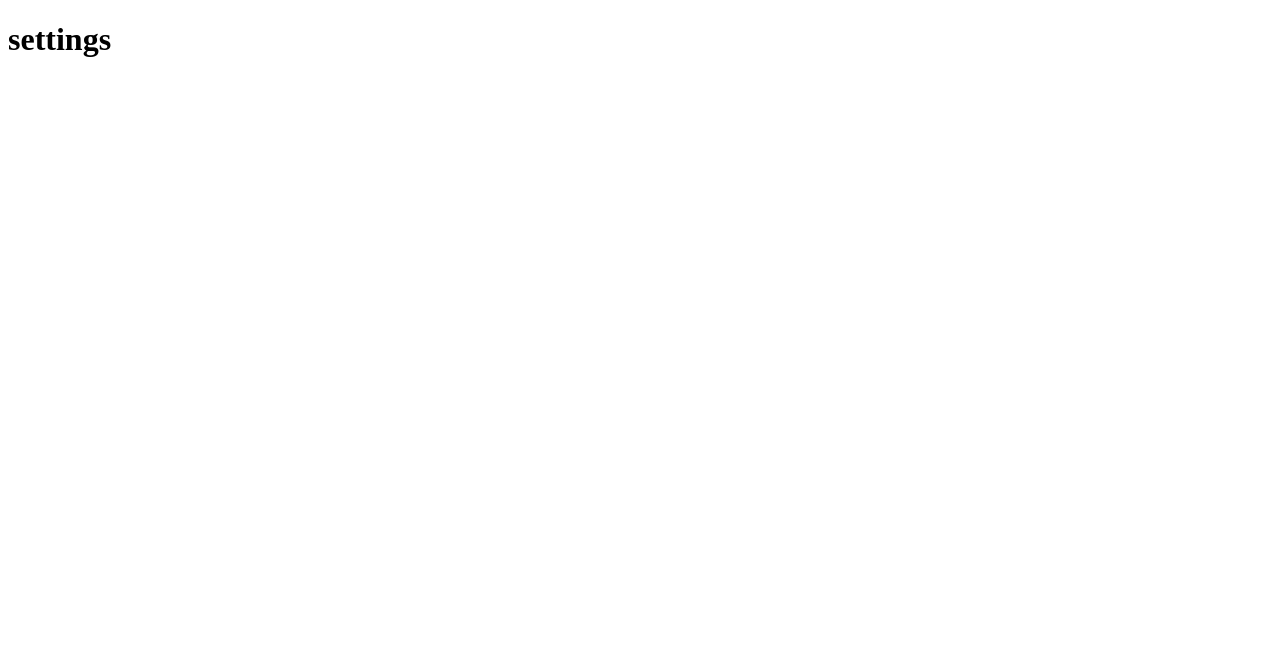
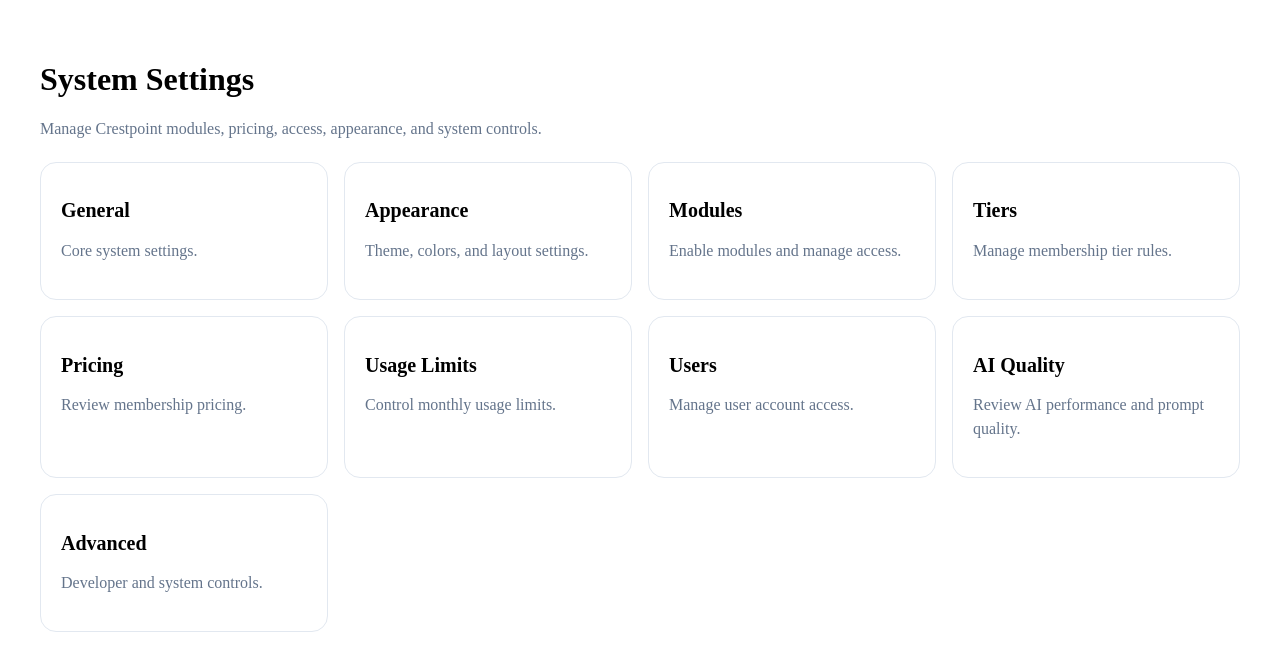
Before and after one commit to mike41192/Crestpoint-solutions-modular-v2, a Next.js app: page /admin/settings in a window 1280 px wide. Shown: the top 670 px of the page. Built offline with nearby package versions, Linux system fonts and the light colour scheme.

Commit message:
Phase 16: add admin settings navigation hub

```diff
--- a/src/app/admin/settings/page.tsx
+++ b/src/app/admin/settings/page.tsx
@@ -1,7 +1,95 @@
-export default function Page() {
+const settingsSections = [
+  {
+    title: "General",
+    description: "Core system settings.",
+    href: "/admin/settings/general",
+  },
+  {
+    title: "Appearance",
+    description: "Theme, colors, and layout settings.",
+    href: "/admin/settings/appearance",
+  },
+  {
+    title: "Modules",
+    description: "Enable modules and manage access.",
+    href: "/admin/settings/modules",
+  },
+  {
+    title: "Tiers",
+    description: "Manage membership tier rules.",
+    href: "/admin/settings/tiers",
+  },
+  {
+    title: "Pricing",
+    description: "Review membership pricing.",
+    href: "/admin/settings/pricing",
+  },
+  {
+    title: "Usage Limits",
+    description: "Control monthly usage limits.",
+    href: "/admin/settings/usage",
+  },
+  {
+    title: "Users",
+    description: "Manage user account access.",
+    href: "/admin/settings/users",
+  },
+  {
+    title: "AI Quality",
+    description: "Review AI performance and prompt quality.",
+    href: "/admin/settings/ai-quality",
+  },
+  {
+    title: "Advanced",
+    description: "Developer and system controls.",
+    href: "/admin/settings/advanced",
+  },
+]
+
+export default function AdminSettingsPage() {
   return (
-    <main>
-      <h1>settings</h1>
+    <main style={{ padding: "32px" }}>
+      <div style={{ marginBottom: "24px" }}>
+        <h1 style={{ fontSize: "32px", fontWeight: 700 }}>
+          System Settings
+        </h1>
+
+        <p style={{ marginTop: "8px", color: "#64748b" }}>
+          Manage Crestpoint modules, pricing, access, appearance, and system controls.
+        </p>
+      </div>
+
+      <section
+        style={{
+          display: "grid",
+          gap: "16px",
+          gridTemplateColumns: "repeat(auto-fit, minmax(260px, 1fr))",
+        }}
+      >
+        {settingsSections.map((section) => (
+          <a
+            key={section.href}
+            href={section.href}
+            style={{
+              display: "block",
+              border: "1px solid #e2e8f0",
+              borderRadius: "16px",
+              padding: "20px",
+              background: "#ffffff",
+              textDecoration: "none",
+              color: "inherit",
+            }}
+          >
+            <h2 style={{ fontSize: "20px", fontWeight: 700 }}>
+              {section.title}
+            </h2>
+
+            <p style={{ marginTop: "8px", color: "#64748b", lineHeight: 1.5 }}>
+              {section.description}
+            </p>
+          </a>
+        ))}
+      </section>
     </main>
   )
 }
```
Also changed, not shown: 1 other file (tests, documents, lock files or other folders).
